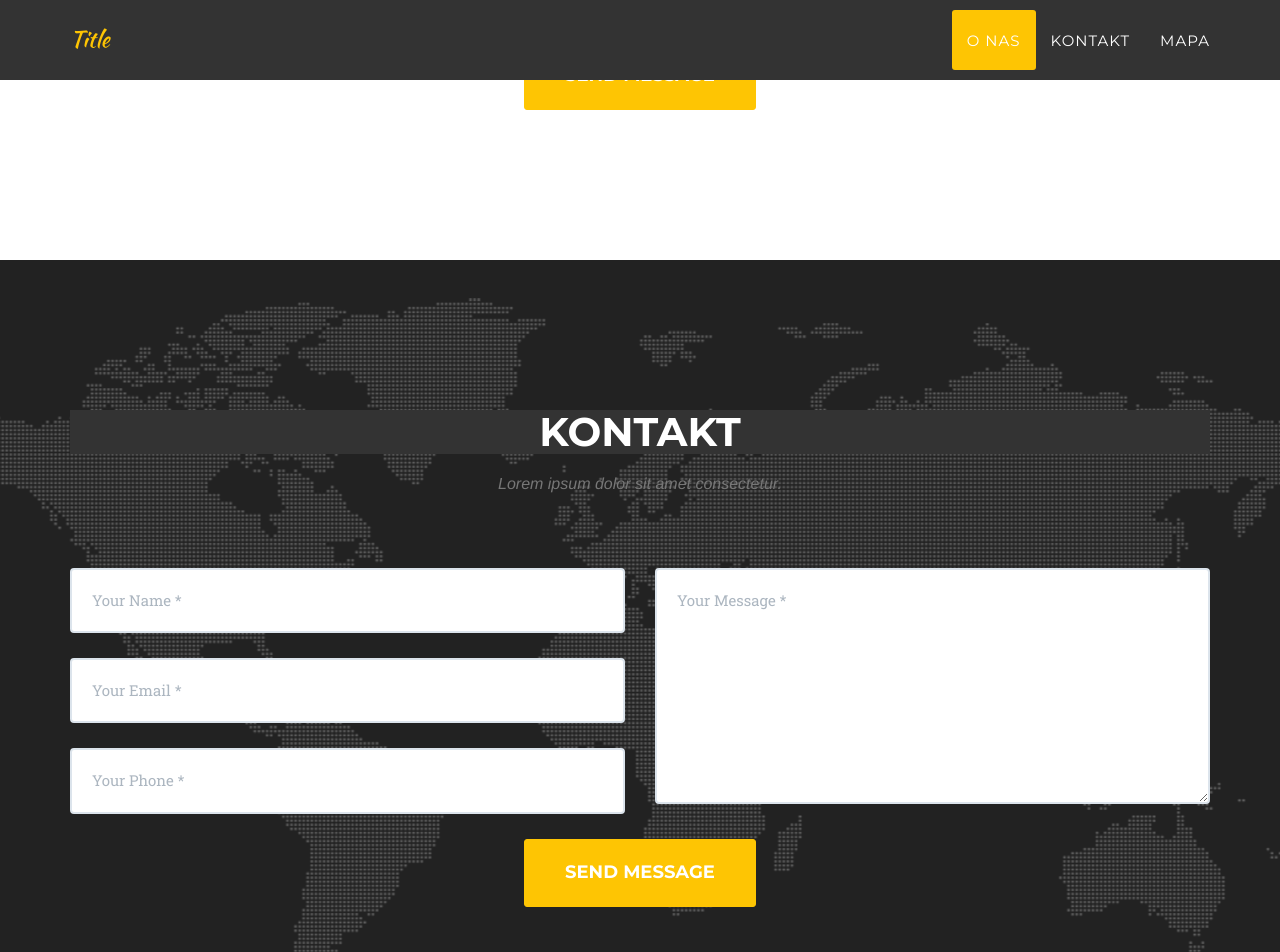
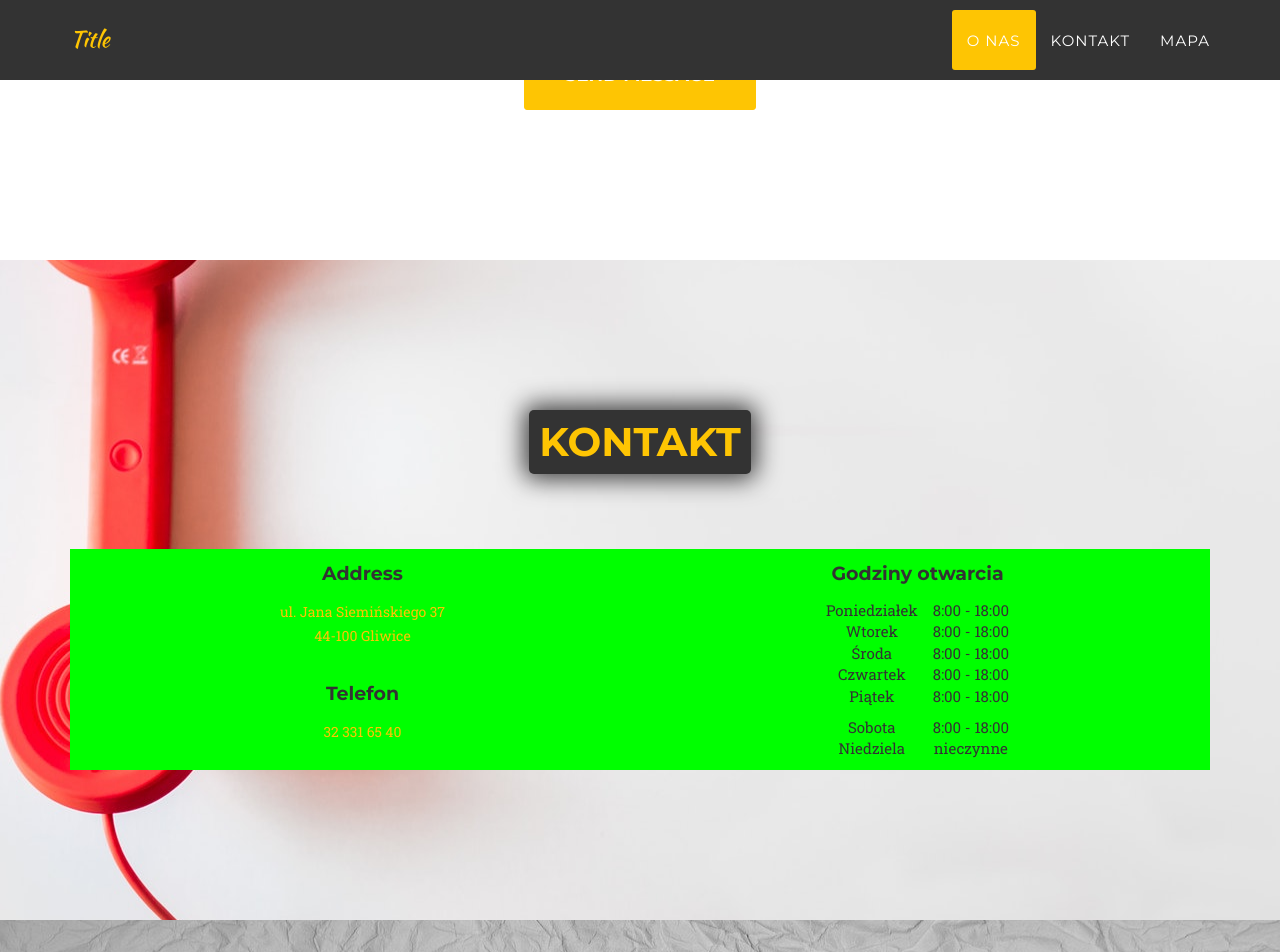
Before and after one commit to DrDEXT3R/fishmonger-s, a Jekyll site: the page built from index.md, in a window 1280 px wide and 1400 px high, scrolled down 1137 px. Shown: the top 952 px of the window. Built offline with Jekyll 4.4.1, drawn with Linux system fonts in a browser that asks for light colours; some web fonts are replaced.

Commit message:
Add contact section

```diff
--- a/_includes/contact.html
+++ b/_includes/contact.html
@@ -1,43 +1,65 @@
 <section id="contact">
-        <div class="container">
-            <div class="row">
-                <div class="col-lg-12 text-center">
+    <div class="container">
+        <div class="row">
+            <div class="col-lg-12 text-center">
+                <div class="text-bg">
                     <h2 class="section-heading">Kontakt</h2>
-                    <h3 class="section-subheading text-muted">Lorem ipsum dolor sit amet consectetur.</h3>
-                </div>
-            </div>
-            <div class="row">
-                <div class="col-lg-12">
-                    <form name="sentMessage" id="contactForm" novalidate>
-                        <div class="row">
-                            <div class="col-md-6">
-                                <div class="control-group form-group">
-                                    <input type="text" class="form-control" placeholder="Your Name *" id="name" required data-validation-required-message="Please enter your name.">
-                                    <p class="help-block text-danger"></p>
-                                </div>
-                                <div class="control-group form-group">
-                                    <input type="email" class="form-control" placeholder="Your Email *" id="email" required data-validation-required-message="Please enter your email address.">
-                                    <p class="help-block text-danger"></p>
-                                </div>
-                                <div class="control-group form-group">
-                                    <input type="tel" class="form-control" placeholder="Your Phone *" id="phone" required data-validation-required-message="Please enter your phone number.">
-                                    <p class="help-block text-danger"></p>
-                                </div>
-                            </div>
-                            <div class="col-md-6">
-                                <div class="control-group form-group">
-                                    <textarea class="form-control" placeholder="Your Message *" id="message" required data-validation-required-message="Please enter a message."></textarea>
-                                    <p class="help-block text-danger"></p>
-                                </div>
-                            </div>
-                            <div class="clearfix"></div>
-                            <div class="col-lg-12 text-center">
-                                <div id="success"></div>
-                                <button type="submit" class="btn btn-xl">Send Message</button>
-                            </div>
-                        </div>
-                    </form>
                 </div>
             </div>
         </div>
-    </section>
+
+        <div class="col-xs-12 col-sm-12 text-center row contact-info">
+            <div class="col-sm-6 address text-center">
+                <h4 class="service-heading">Address</h4>
+                <p class="text-muted">
+                    ul. Jana Siemińskiego 37 <br>
+                    44-100 Gliwice
+                </p>
+                <div style="height:10px;"></div>
+                <h4 class="service-heading">Telefon</h4>
+                <p class="text-muted">
+                    32 331 65 40
+                </p>
+                <div style="height:14px;"></div>
+            </div>
+
+            <div class="col-sm-6 opening-hours text-center">
+                <h4 class="service-heading">Godziny otwarcia</h4>
+                <p class="text-muted">
+                    <table align="center">
+                        <tr>
+                            <td>Poniedziałek &nbsp;</td>
+                            <td>&nbsp; 8:00 - 18:00</td>
+                        </tr>
+                        <tr>
+                            <td>Wtorek &nbsp;</td>
+                            <td>&nbsp; 8:00 - 18:00</td>
+                        </tr>
+                        <tr>
+                            <td>Środa &nbsp;</td>
+                            <td>&nbsp; 8:00 - 18:00</td>
+                        </tr>
+                        <tr>
+                            <td>Czwartek &nbsp;</td>
+                            <td>&nbsp; 8:00 - 18:00</td>
+                        </tr>
+                        <tr>
+                            <td>Piątek &nbsp;</td>
+                            <td>&nbsp; 8:00 - 18:00</td>
+                        </tr>
+                        <tr style="height:10px;"></tr>
+                        <tr>
+                            <td>Sobota &nbsp;</td>
+                            <td>&nbsp; 8:00 - 18:00</td>
+                        </tr>
+                        <tr>
+                            <td>Niedziela &nbsp;</td>
+                            <td>&nbsp; nieczynne</td>
+                        </tr>
+                      </table>
+                </p>
+            </div>
+        </div>
+
+    </div>
+</section>
--- a/_includes/map.html
+++ b/_includes/map.html
@@ -7,7 +7,7 @@
                 </div>
             </div>
         </div>
-        <div class="embed-responsive embed-responsive-16by9 googlemaps">
+        <div class="embed-responsive embed-responsive-16by9">
             <iframe class="embed-responsive-item" src="https://www.google.com/maps/embed?pb=!1m18!1m12!1m3!1d2548.76078941031!2d18.656099515272057!3d50.296393006335286!2m3!1f0!2f0!3f0!3m2!1i1024!2i768!4f13.1!3m3!1m2!1s0x471130f64135e38f%3A0x4b21ca11c3f2ab9f!2sRojek%20Bronis%C5%82awa.%20Sklep%20spo%C5%BCywczy!5e0!3m2!1spl!2spl!4v1579163781978!5m2!1spl!2spl" frameborder="0" style="border:0;" allowfullscreen></iframe>
         </div>
     </div>
```
Also changed, not shown: _includes/css/agency.css (+24 -7 lines), img/contact-bg.jpg (added).
